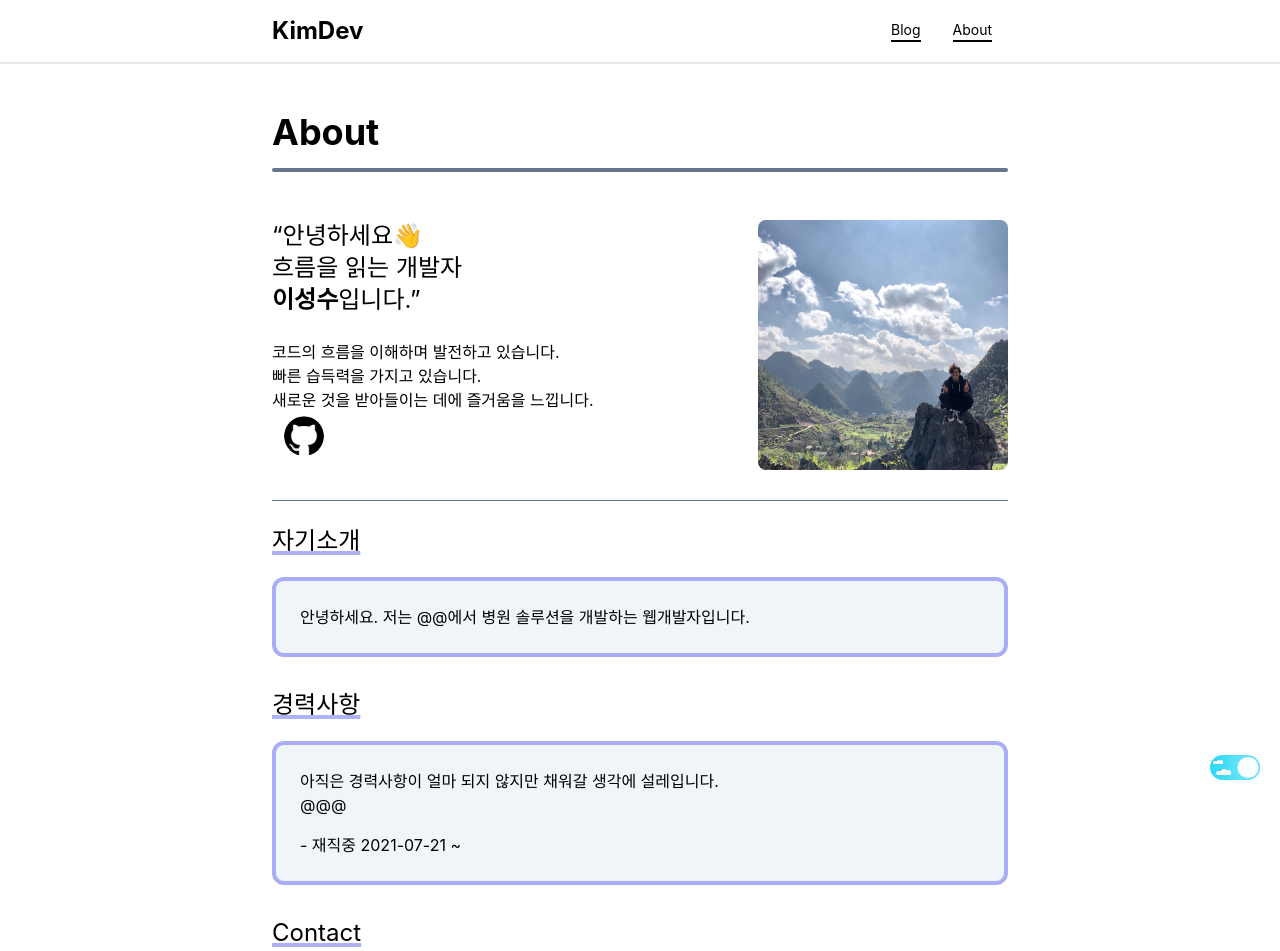
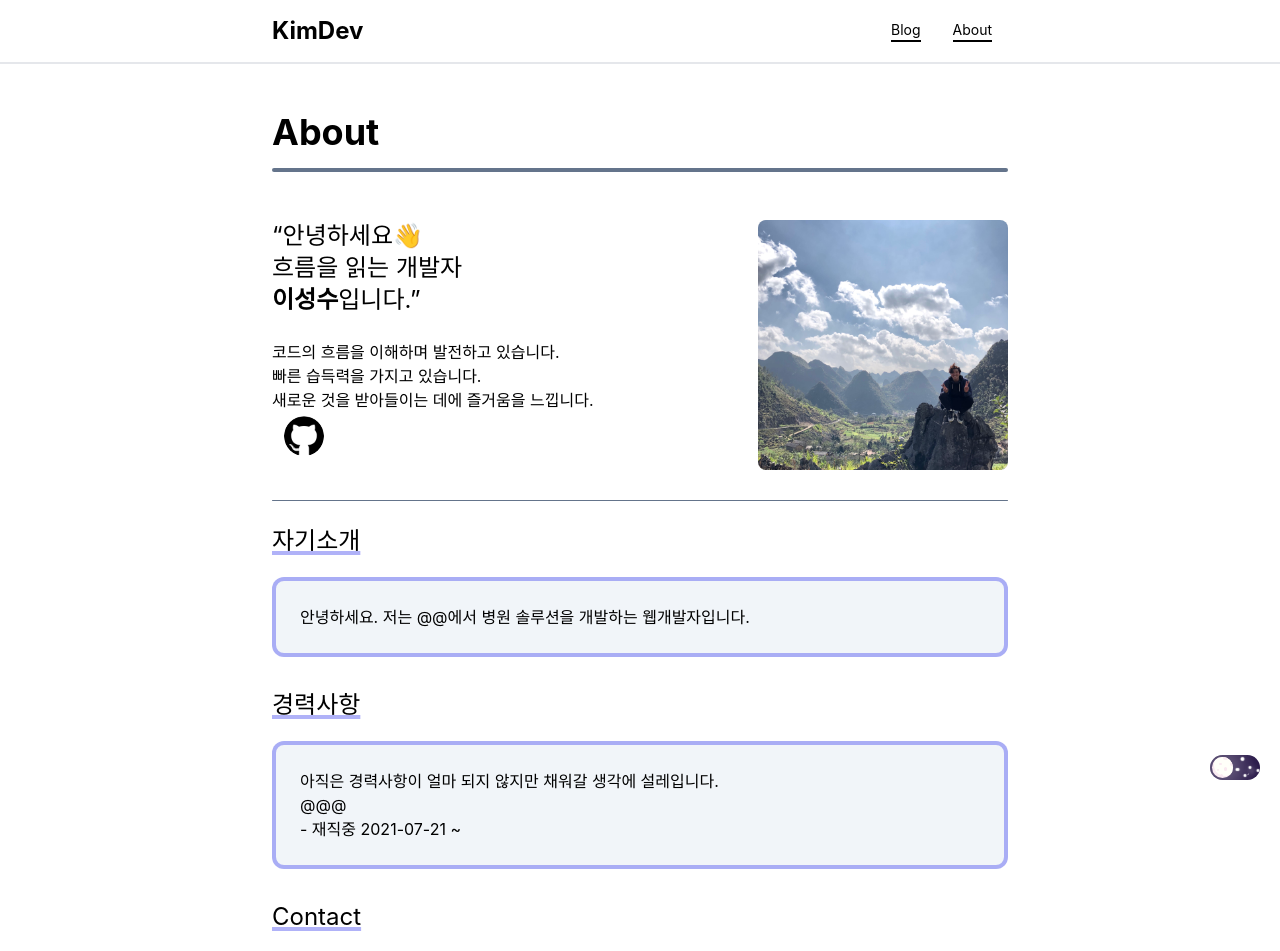
Before and after one commit to seongsoo96/blog, a Next.js app: page /about in a window 1280 px wide. Shown: the top 951 px of the page. Built offline with nearby package versions, Linux system fonts and the light colour scheme.

Commit message:
fix: alter position of dark mode checkbox in navbar.tsx

```diff
--- a/components/navbar.tsx
+++ b/components/navbar.tsx
@@ -21,14 +21,7 @@ const profile = [
 export default function Navbar() {
 	// const [drop, setDrop] = useState(false);
 	// const onClick = () => (drop ? setDrop(false) : setDrop(true));
-	// const { systemTheme, theme, setTheme } = useTheme();
 	const { systemTheme, theme, setTheme } = useTheme();
-	const [mounted, setMounted] = useState(false);
-	const [checked, setChecked] = useState(
-		systemTheme === "dark" ? false : true
-	);
-	useEffect(() => setMounted(true), []);
-	if (!mounted) return null;
 	const renderThemeChanger = () => {
 		const currentTheme = theme === "system" ? systemTheme : theme;
 		return (
@@ -37,9 +30,9 @@ export default function Navbar() {
 					<input
 						type="checkbox"
 						id="hide-checkbox"
-						defaultChecked={checked}
+						// defaultChecked={checked}
 						onClick={() =>
-							setTheme(currentTheme === "dark" ? "light" : "dark")
+							setTheme(theme === "dark" ? "light" : "dark")
 						}
 					/>
 					<label htmlFor="hide-checkbox" className="toggle">
@@ -62,38 +55,40 @@ export default function Navbar() {
 						<span className="star star-8"></span>
 					</label>
 				</li>
+
+				{/* <button
+					aria-label="Toggle Dark Mode"
+					type="button"
+					className="p-3 h-12 w-12 order-2 md:order-3 absolute left-2/4 transform -translate-x-2/4 lg:transform-none md:relative md:left-0"
+					onClick={() =>
+						setTheme(theme === "dark" ? "light" : "dark")
+					}
+				>
+					<svg
+						xmlns="http://www.w3.org/2000/svg"
+						viewBox="0 0 24 24"
+						fill="currentColor"
+						stroke="currentColor"
+						className="h-6 w-6 text-gray-800 dark:text-gray-200"
+					>
+						{theme === "dark" ? (
+							<path
+								strokeLinecap="round"
+								strokeLinejoin="round"
+								strokeWidth={2}
+								d="M12 3v1m0 16v1m9-9h-1M4 12H3m15.364 6.364l-.707-.707M6.343 6.343l-.707-.707m12.728 0l-.707.707M6.343 17.657l-.707.707M16 12a4 4 0 11-8 0 4 4 0 018 0z"
+							/>
+						) : (
+							<path
+								strokeLinecap="round"
+								strokeLinejoin="round"
+								strokeWidth={2}
+								d="M20.354 15.354A9 9 0 018.646 3.646 9.003 9.003 0 0012 21a9.003 9.003 0 008.354-5.646z"
+							/>
+						)}
+					</svg>
+				</button> */}
 			</>
-
-			// <button
-			// 	aria-label="Toggle Dark Mode"
-			// 	type="button"
-			// 	className="p-3 h-12 w-12 order-2 md:order-3 absolute left-2/4 transform -translate-x-2/4 lg:transform-none md:relative md:left-0"
-			// 	onClick={() => setTheme(theme === "dark" ? "light" : "dark")}
-			// >
-			// 	<svg
-			// 		xmlns="http://www.w3.org/2000/svg"
-			// 		viewBox="0 0 24 24"
-			// 		fill="currentColor"
-			// 		stroke="currentColor"
-			// 		className="h-6 w-6 text-gray-800 dark:text-gray-200"
-			// 	>
-			// 		{theme === "dark" ? (
-			// 			<path
-			// 				strokeLinecap="round"
-			// 				strokeLinejoin="round"
-			// 				strokeWidth={2}
-			// 				d="M12 3v1m0 16v1m9-9h-1M4 12H3m15.364 6.364l-.707-.707M6.343 6.343l-.707-.707m12.728 0l-.707.707M6.343 17.657l-.707.707M16 12a4 4 0 11-8 0 4 4 0 018 0z"
-			// 			/>
-			// 		) : (
-			// 			<path
-			// 				strokeLinecap="round"
-			// 				strokeLinejoin="round"
-			// 				strokeWidth={2}
-			// 				d="M20.354 15.354A9 9 0 018.646 3.646 9.003 9.003 0 0012 21a9.003 9.003 0 008.354-5.646z"
-			// 			/>
-			// 		)}
-			// 	</svg>
-			// </button>
 		);
 
 		// if (currentTheme === "dark") {
--- a/styles/globals.css
+++ b/styles/globals.css
@@ -32,7 +32,7 @@
 		@apply mb-8 md:flex border-4 border-indigo-500/50 dark:border-yellow-200/50 bg-slate-100 rounded-xl p-8 md:p-0 dark:bg-slate-800;
 	}
 	article .content {
-		@apply md:p-6 text-center md:text-left space-y-4;
+		@apply md:p-6 text-center md:text-left;
 	}
 }
 
@@ -61,9 +61,12 @@ a {
 }
 
 #hide-checkbox {
+	position: fixed;
+	bottom: 20px;
+	right: 20px;
+	width: 0;
+	height: 0;
 	opacity: 0;
-	height: 0;
-	width: 0;
 }
 
 .toggle {
```
